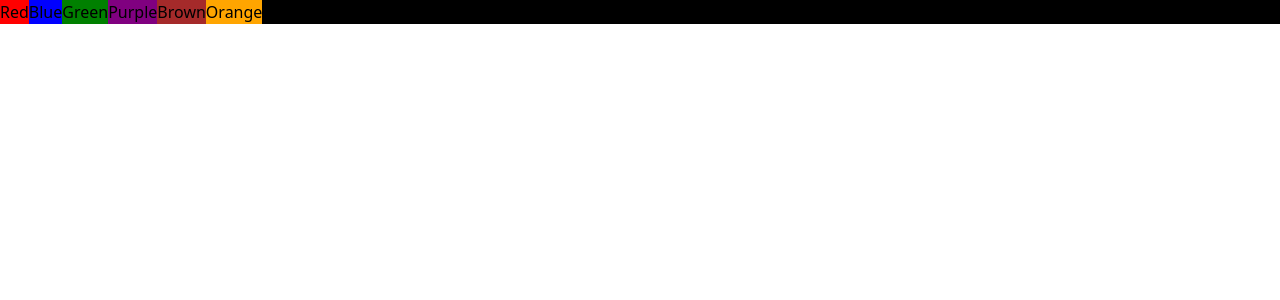
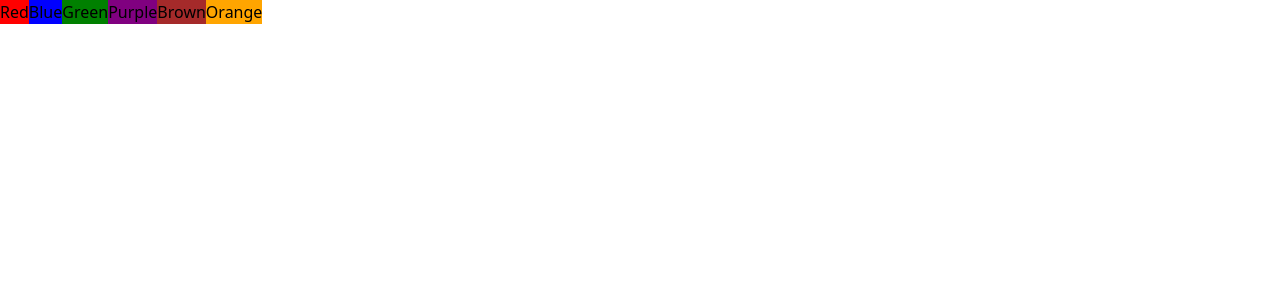
Before and after one commit to iSubhamSingh/BackgroundColorChanger, a React (Vite) app: page / in a window 1280 px wide. Shown: the top 300 px of the page. Built offline with nearby package versions, Linux system fonts and the light colour scheme.

Commit message:
changed default state

```diff
--- a/src/App.jsx
+++ b/src/App.jsx
@@ -6,7 +6,7 @@ import Card from './components/Card'
 
 function App() {
 
-  const [color, setColor] = useState("black")
+  const [color, setColor] = useState("white")
 
   return (
     <>
```
